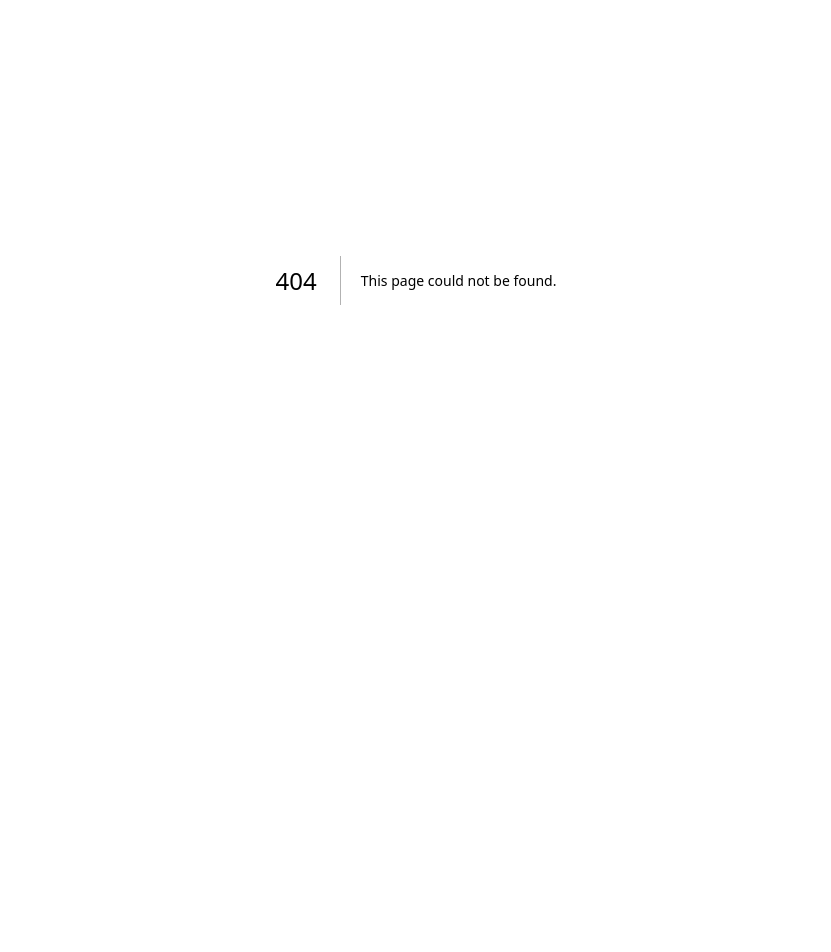
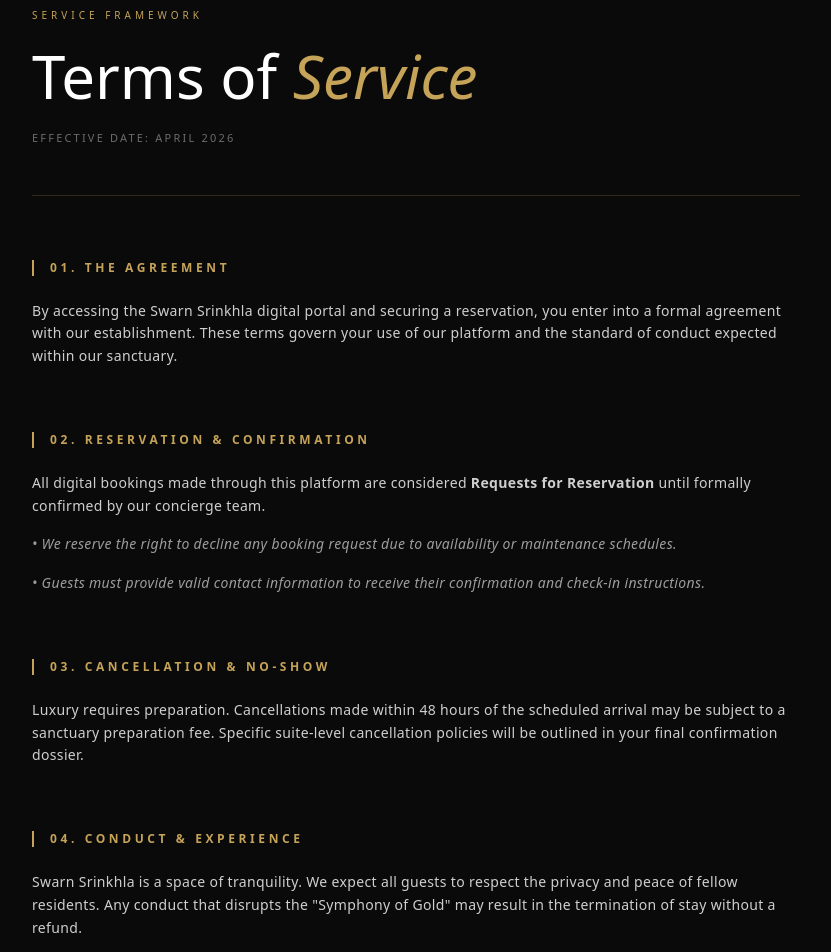
Before and after one commit to Snehil7903/swarn-srinkhla, a Next.js app: page /terms in a window 1280 px wide. Before the commit this address had no page. Shown: the part 120-1072 px from the top of the page, without its empty margins (224-1055 px from the left). Before the commit the page ends 800 px from the top, so only its background shows below. Built offline with nearby package versions, Linux system fonts and the light colour scheme; a web font is replaced by a local one.

Commit message:
Add Terms of Service

```diff
--- /dev/null
+++ b/src/app/terms/page.tsx
@@ -0,0 +1,93 @@
+import Link from "next/link";
+
+export default function TermsOfService() {
+  return (
+    <main className="min-h-screen bg-[#0a0a0a] text-[#ffffff]/80 py-32 px-6 md:px-12 lg:px-24 font-sans selection:bg-[#c5a358] selection:text-black">
+      <div className="max-w-3xl mx-auto">
+
+        {/* Header */}
+        <div className="mb-16 border-b border-[#c5a358]/20 pb-12 text-center md:text-left">
+          <span className="text-[#c5a358] tracking-[0.4em] uppercase text-[10px] mb-4 block font-medium">
+            Service Framework
+          </span>
+          <h1 className="text-4xl md:text-6xl font-serif text-[#ffffff] leading-tight mb-4">
+            Terms of <span className="text-[#c5a358] italic font-light">Service</span>
+          </h1>
+          <p className="text-[11px] uppercase tracking-[0.2em] text-[#ffffff]/40">
+            Effective Date: April 2026
+          </p>
+        </div>
+
+        {/* Content Sections */}
+        <div className="space-y-16 text-sm leading-relaxed tracking-wide">
+
+          <section>
+            <h2 className="text-[#c5a358] uppercase tracking-[0.3em] text-xs mb-6 font-semibold border-l-2 border-[#c5a358] pl-4">
+              01. The Agreement
+            </h2>
+            <p>
+              By accessing the Swarn Srinkhla digital portal and securing a reservation, you enter into a formal agreement with our establishment. These terms govern your use of our platform and the standard of conduct expected within our sanctuary.
+            </p>
+          </section>
+
+          <section>
+            <h2 className="text-[#c5a358] uppercase tracking-[0.3em] text-xs mb-6 font-semibold border-l-2 border-[#c5a358] pl-4">
+              02. Reservation & Confirmation
+            </h2>
+            <p className="mb-4">
+              All digital bookings made through this platform are considered <strong>Requests for Reservation</strong> until formally confirmed by our concierge team.
+            </p>
+            <ul className="list-none space-y-4 text-[#ffffff]/60 italic">
+              <li>• We reserve the right to decline any booking request due to availability or maintenance schedules.</li>
+              <li>• Guests must provide valid contact information to receive their confirmation and check-in instructions.</li>
+            </ul>
+          </section>
+
+          <section>
+            <h2 className="text-[#c5a358] uppercase tracking-[0.3em] text-xs mb-6 font-semibold border-l-2 border-[#c5a358] pl-4">
+              03. Cancellation & No-Show
+            </h2>
+            <p>
+              Luxury requires preparation. Cancellations made within 48 hours of the scheduled arrival may be subject to a sanctuary preparation fee. Specific suite-level cancellation policies will be outlined in your final confirmation dossier.
+            </p>
+          </section>
+
+          <section>
+            <h2 className="text-[#c5a358] uppercase tracking-[0.3em] text-xs mb-6 font-semibold border-l-2 border-[#c5a358] pl-4">
+              04. Conduct & Experience
+            </h2>
+            <p>
+              Swarn Srinkhla is a space of tranquility. We expect all guests to respect the privacy and peace of fellow residents. Any conduct that disrupts the "Symphony of Gold" may result in the termination of stay without a refund.
+            </p>
+          </section>
+
+          <section>
+            <h2 className="text-[#c5a358] uppercase tracking-[0.3em] text-xs mb-6 font-semibold border-l-2 border-[#c5a358] pl-4">
+              05. Liability
+            </h2>
+            <p>
+              While we utilize modern security (Prisma 7 & Auth.js) to protect your digital data, we are not liable for external disruptions beyond our digital concierge's control. Physical liability during your stay is governed by the laws of Jharkhand, India.
+            </p>
+          </section>
+
+        </div>
+
+        {/* Footer Navigation */}
+        <div className="mt-24 pt-12 border-t border-[#c5a358]/10 flex flex-col md:flex-row justify-between items-center gap-8">
+          <div className="flex gap-8">
+            <Link href="/" className="text-[10px] tracking-[0.3em] uppercase text-[#c5a358] hover:text-white transition-colors">
+              Home
+            </Link>
+            <Link href="/privacy" className="text-[10px] tracking-[0.3em] uppercase text-[#c5a358]/60 hover:text-white transition-colors">
+              Privacy
+            </Link>
+          </div>
+          <p className="text-[9px] text-[#ffffff]/20 uppercase tracking-[0.3em]">
+            © 2026 Swarn Srinkhla • Ranchi, India
+          </p>
+        </div>
+
+      </div>
+    </main>
+  );
+}
```
